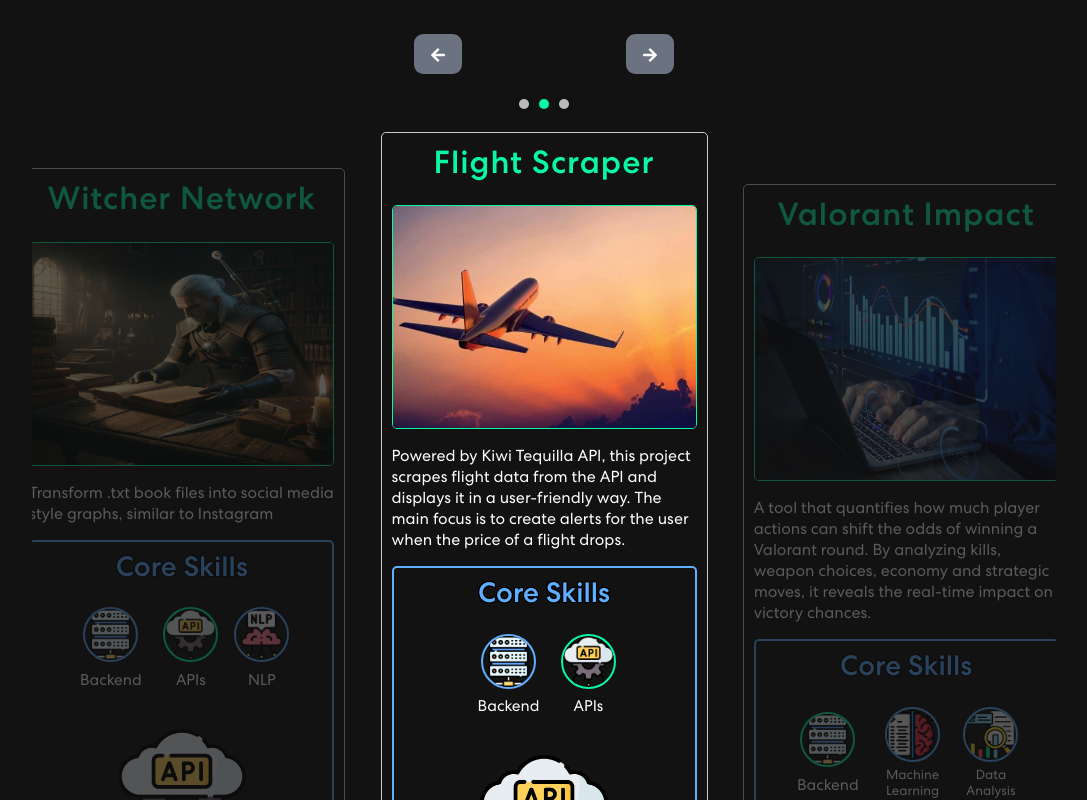
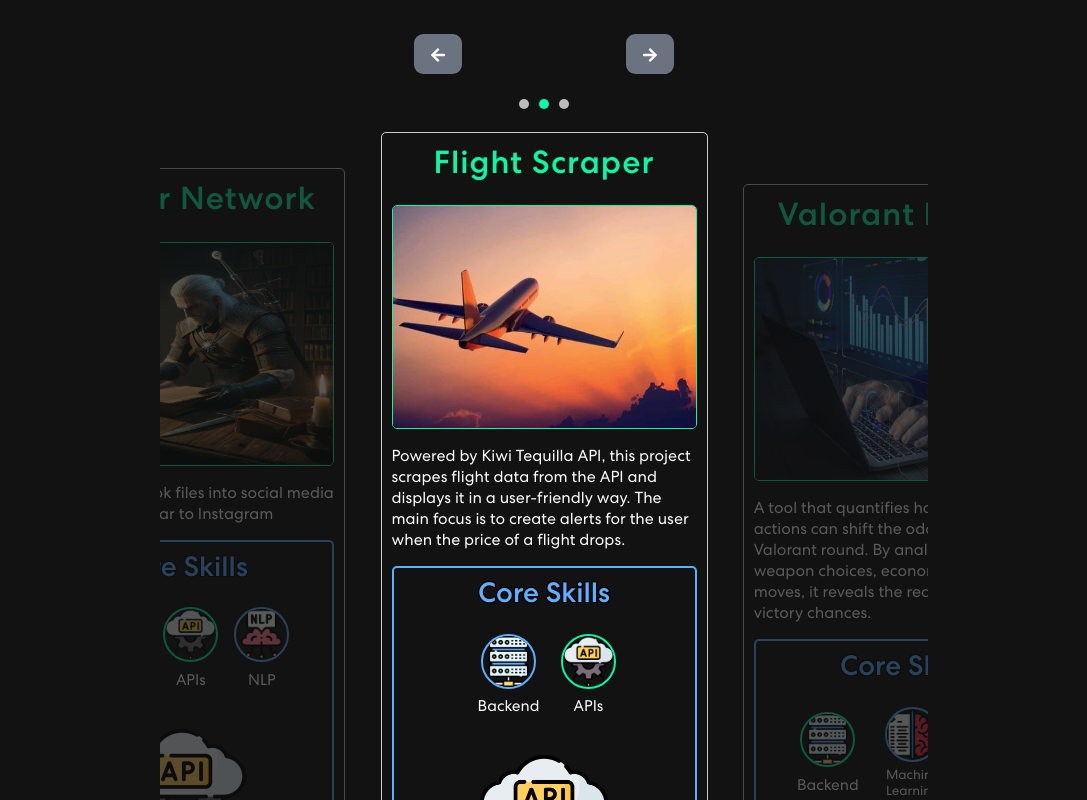
Before and after one commit to mateusb12/mateus_portfolio, a React (Create React App) app: page /mateus_portfolio/customcarousel in a window 1280 px wide. Shown: the top 800 px of the page, without its empty margins (96-1183 px from the left). Built offline with nearby package versions, Linux system fonts and the light colour scheme.

Commit message:
responsiveness for desktop screens

```diff
--- a/src/components/Projects/CustomCarousel.js
+++ b/src/components/Projects/CustomCarousel.js
@@ -35,10 +35,13 @@
             return { width: '100%' };
         } else if (windowWidth === 375) {
             return { width: '75%' };
+        } else if (windowWidth <= 1521) {
+            return { width: '60%' };
         } else {
-            return { width: '80%' };
+            return { width: '47%' };
         }
     };
+
 
     useEffect(() => {
         const getBaseOffset = (windowWidth) => {
```
